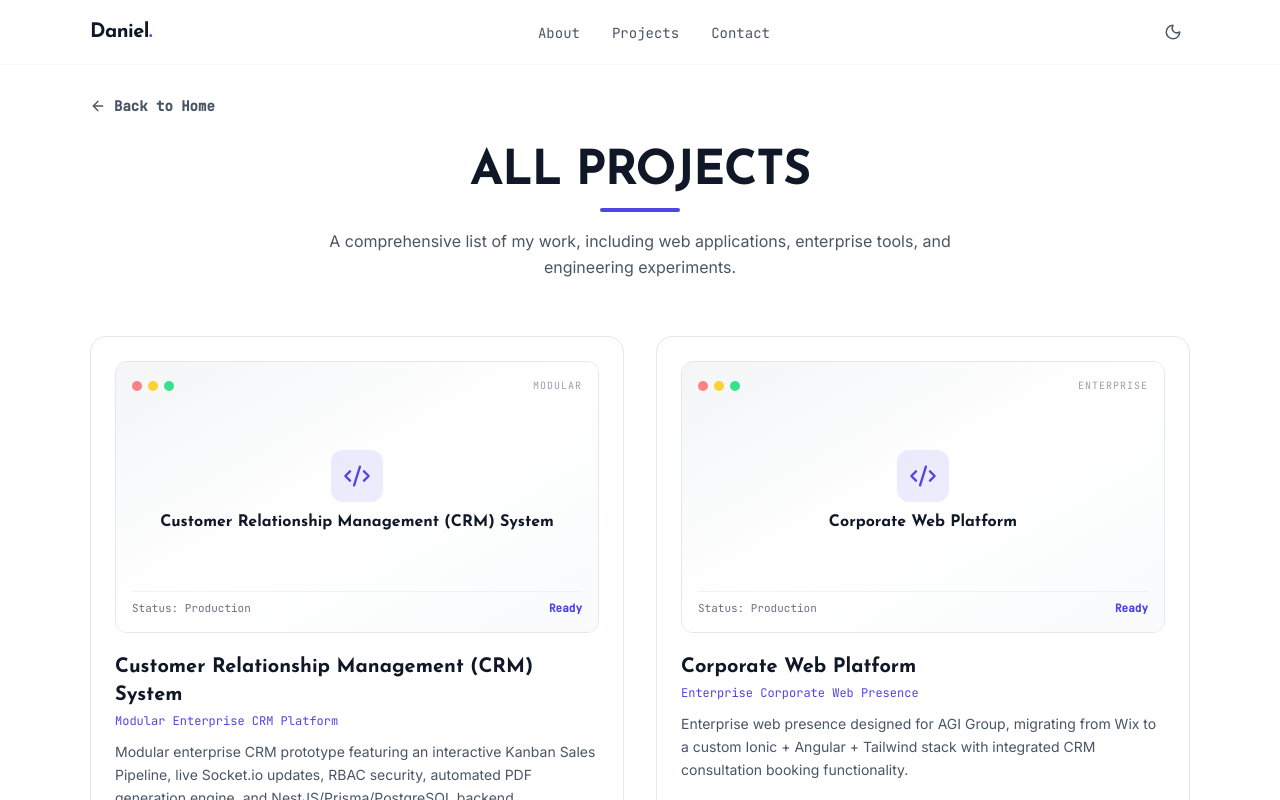
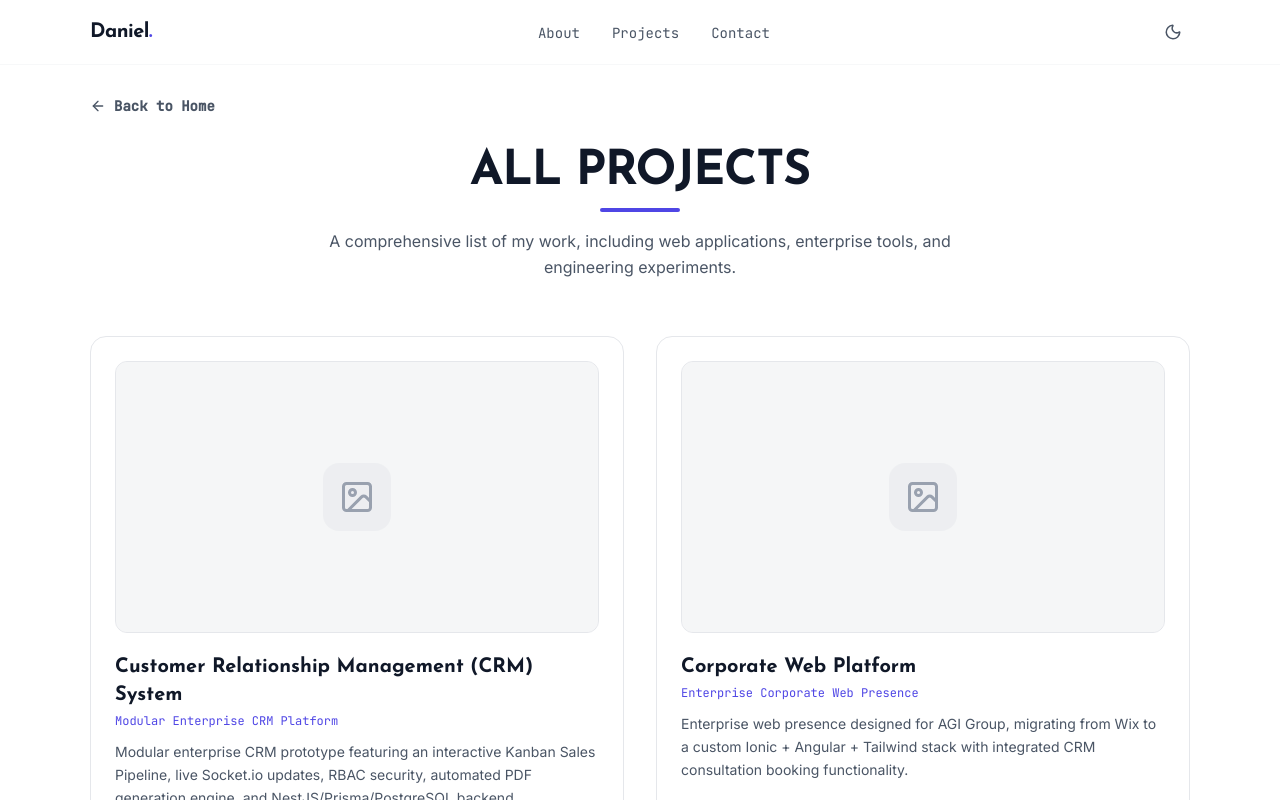
Before and after one commit to danielrosscamara/my-portfolio, a React (Vite) app: page / in a window 1280 px wide. Both pictures are taken after a click on the button "View all projects". Shown: the top 800 px of the page. Built offline with nearby package versions, Linux system fonts and the light colour scheme.

Commit message:
simplify empty image placeholder

```diff
--- a/src/components/AllProjects.tsx
+++ b/src/components/AllProjects.tsx
@@ -1,4 +1,4 @@
-import { ArrowLeft, ArrowUpRight, Code2 } from 'lucide-react';
+import { ArrowLeft, ArrowUpRight, ImageIcon } from 'lucide-react';
 import { projects, skills } from '../data/portfolioData';
 import type { SkillCategory } from '../types/portfolio';
 
@@ -70,34 +70,10 @@ export default function AllProjects({ onBackToHome, onSelectProject }: AllProjec
                     className="w-full h-full object-cover transition-transform duration-500 group-hover:scale-105"
                   />
                 ) : (
-                  /* Standardized browser mockup container for uniform layout */
-                  <div className="w-full h-full flex flex-col justify-between p-4 bg-linear-to-br from-gray-100/80 via-white to-gray-50 dark:from-gray-900/80 dark:via-gray-950 dark:to-gray-900">
-                    {/* Mockup Header Dots */}
-                    <div className="flex items-center justify-between">
-                      <div className="flex items-center gap-1.5">
-                        <span className="w-2.5 h-2.5 rounded-full bg-red-400/80" />
-                        <span className="w-2.5 h-2.5 rounded-full bg-yellow-400/80" />
-                        <span className="w-2.5 h-2.5 rounded-full bg-green-400/80" />
-                      </div>
-                      <span className="font-mono-custom text-[10px] text-gray-400 uppercase tracking-widest">
-                        {project.subtitle ? project.subtitle.split(' ')[0] : 'Project'}
-                      </span>
-                    </div>
-
-                    {/* Central Watermark & Monogram */}
-                    <div className="flex flex-col items-center justify-center text-center gap-2 my-auto py-4">
-                      <div className="p-3 rounded-xl bg-primary/10 text-primary dark:bg-primary/15">
-                        <Code2 size={28} />
-                      </div>
-                      <span className="font-heading font-bold text-base text-gray-900 dark:text-white line-clamp-1 px-4">
-                        {project.title}
-                      </span>
-                    </div>
-
-                    {/* Bottom Indicator Bar */}
-                    <div className="flex items-center justify-between text-[11px] font-mono-custom text-gray-500 dark:text-gray-500 pt-2 border-t border-gray-200/50 dark:border-gray-800/60">
-                      <span>Status: Production</span>
-                      <span className="text-primary font-semibold">Ready</span>
+                  /* Minimalist uniform placeholder with gallery icon */
+                  <div className="w-full h-full flex items-center justify-center bg-gray-100/60 dark:bg-gray-900/50 transition-colors">
+                    <div className="p-4 rounded-2xl bg-gray-200/50 dark:bg-gray-800/50 text-gray-400 dark:text-gray-500 group-hover:text-primary dark:group-hover:text-primary group-hover:bg-primary/10 dark:group-hover:bg-primary/10 transition-all duration-200">
+                      <ImageIcon size={36} />
                     </div>
                   </div>
                 )}
```
